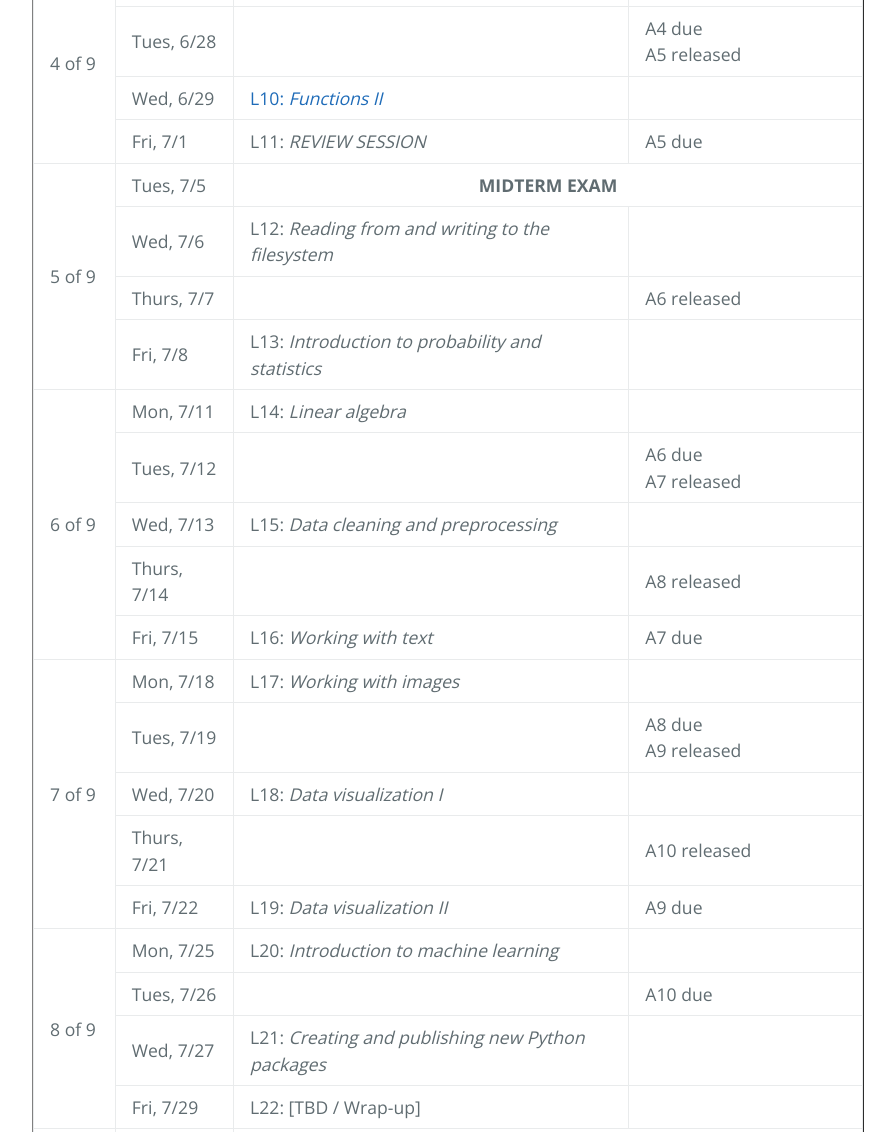
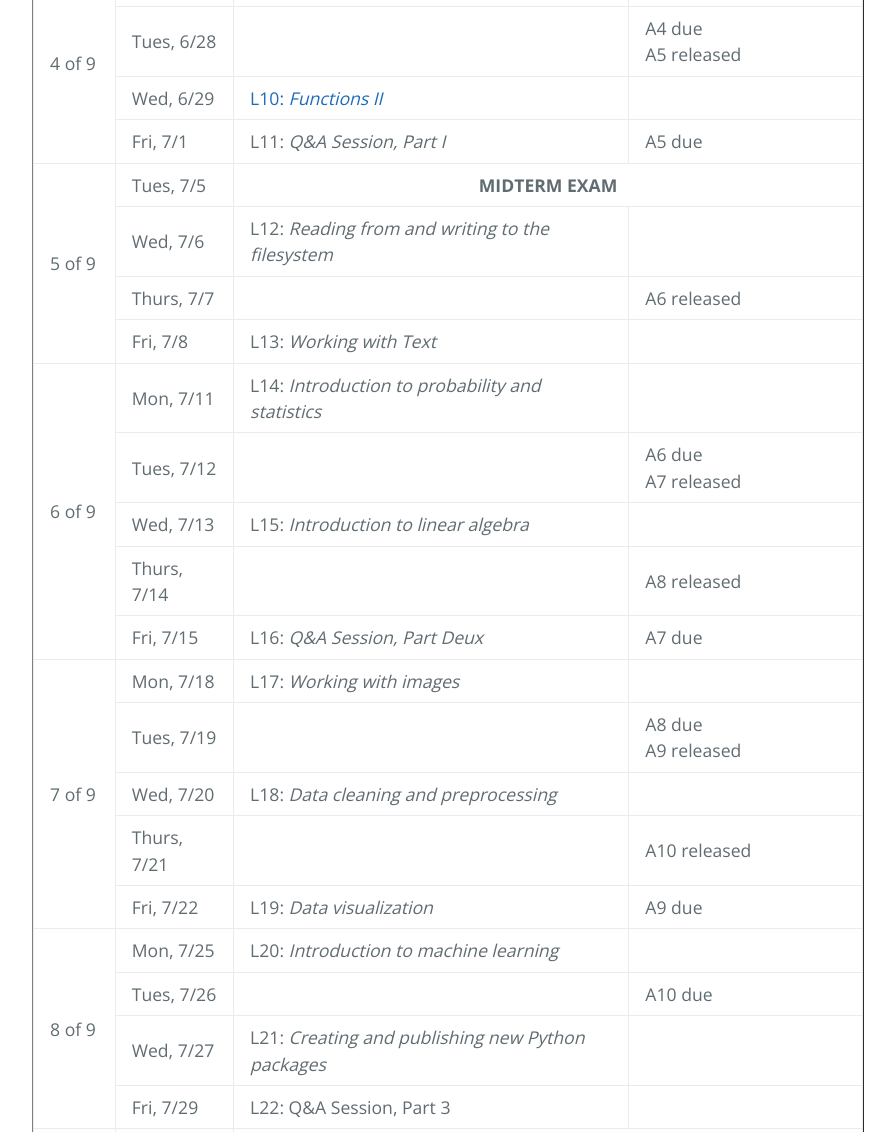
Before and after one commit to eds-uga/csci1360e-su16, a plain HTML site: page index.html in a window 1280 px wide. Shown: the part 4849-5981 px from the top of the page, without its empty margins (192-1087 px from the left). Drawn offline with nearby package versions, Linux system fonts and the light colour scheme.

Commit message:
Updated lecture schedule.

```diff
--- a/index.html
+++ b/index.html
@@ -256,7 +256,7 @@
 </tr>
 <tr>
     <td>Fri, 7/1</td>
-    <td>L11: <em>REVIEW SESSION</em></td>
+    <td>L11: <em>Q&A Session, Part I</em></td>
     <td>A5 due</td>
 </tr>
 
@@ -278,7 +278,7 @@
 </tr>
 <tr>
     <td>Fri, 7/8</td>
-    <td>L13: <em>Introduction to probability and statistics</em></td>
+    <td>L13: <em>Working with Text</em></td>
     <td>&nbsp;</td>
 </tr>
 
@@ -286,7 +286,7 @@
 <tr>
     <td rowspan="5">6 of 9</td>
     <td>Mon, 7/11</td>
-    <td>L14: <em>Linear algebra</em></td>
+    <td>L14: <em>Introduction to probability and statistics</em></td>
     <td>&nbsp;</td>
 </tr>
 <tr>
@@ -296,7 +296,7 @@
 </tr>
 <tr>
     <td>Wed, 7/13</td>
-    <td>L15: <em>Data cleaning and preprocessing</em></td>
+    <td>L15: <em>Introduction to linear algebra</em></td>
     <td>&nbsp;</td>
 </tr>
 <tr>
@@ -306,7 +306,7 @@
 </tr>
 <tr>
     <td>Fri, 7/15</td>
-    <td>L16: <em>Working with text</em></td>
+    <td>L16: <em>Q&A Session, Part Deux</em></td>
     <td>A7 due</td>
 </tr>
 
@@ -324,7 +324,7 @@
 </tr>
 <tr>
     <td>Wed, 7/20</td>
-    <td>L18: <em>Data visualization I</em></td>
+    <td>L18: <em>Data cleaning and preprocessing</em></td>
     <td>&nbsp;</td>
 </tr>
 <tr>
@@ -334,7 +334,7 @@
 </tr>
 <tr>
     <td>Fri, 7/22</td>
-    <td>L19: <em>Data visualization II</em></td>
+    <td>L19: <em>Data visualization</em></td>
     <td>A9 due</td>
 </tr>
 
@@ -357,7 +357,7 @@
 </tr>
 <tr>
     <td>Fri, 7/29</td>
-    <td>L22: [TBD / Wrap-up]</td>
+    <td>L22: Q&A Session, Part 3</td>
     <td>&nbsp;</td>
 </tr>
 
```
